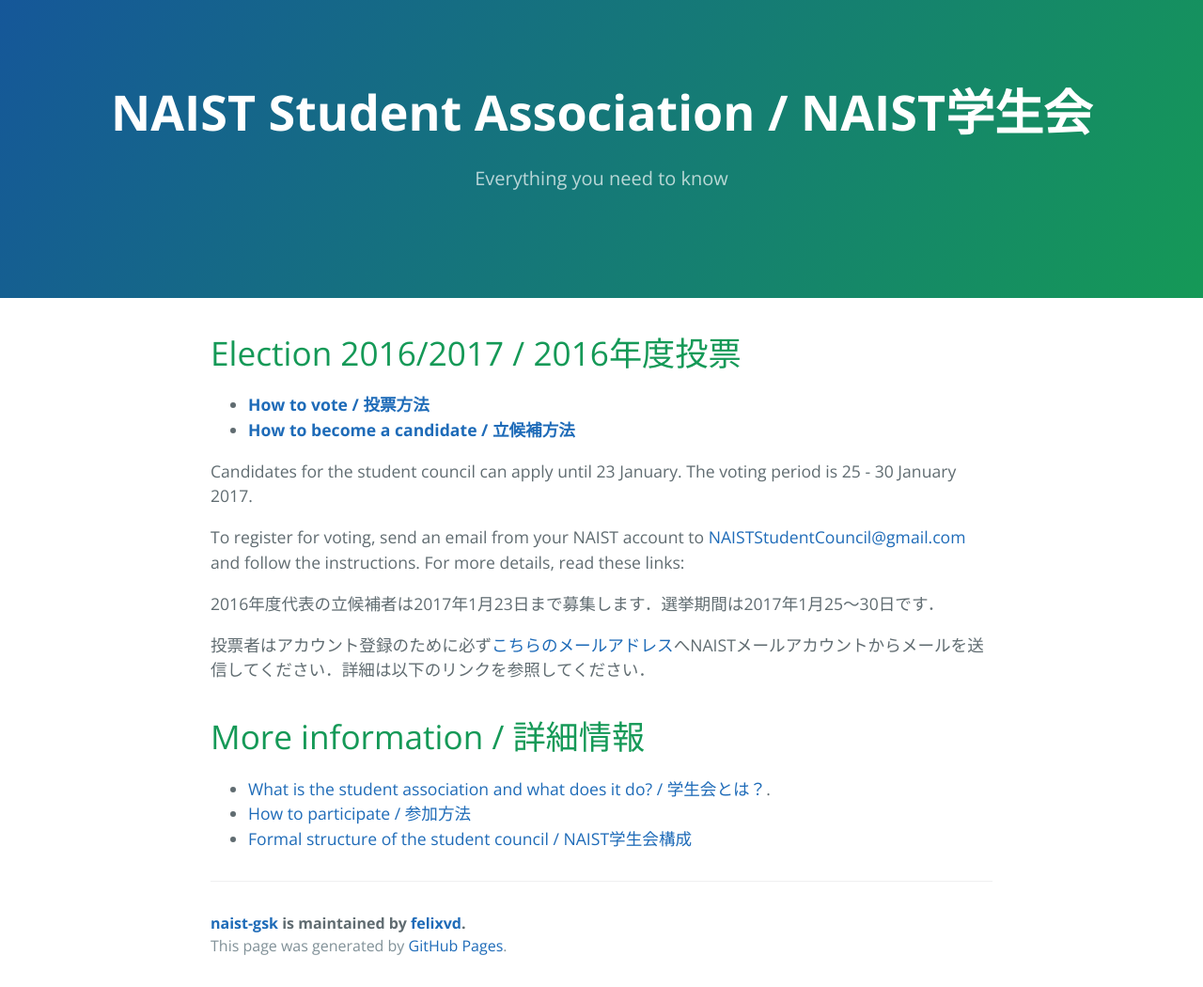
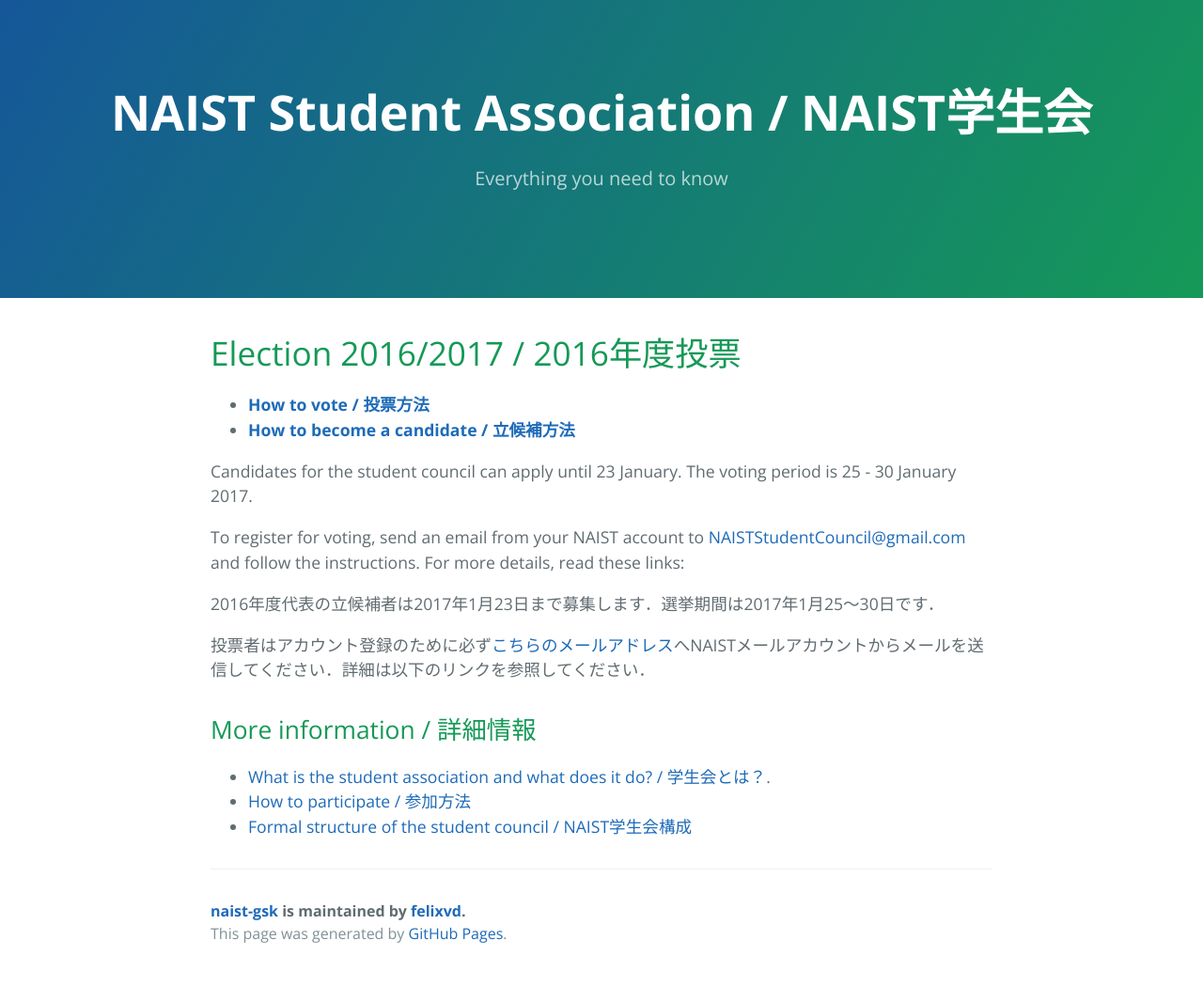
Before and after one commit to felixvd/naist-gsk, a Jekyll site: the page built from index.md, in a window 1280 px wide. Shown: the whole page at 94% size. Built offline with Jekyll 4.4.1, drawn with Linux system fonts in a browser that asks for light colours; our own code applies the rules of GitHub Pages for plain Markdown files.

```diff
--- a/index.md
+++ b/index.md
@@ -15,7 +16,7 @@ To register for voting, send an email from your NAIST account to [NAISTStudentCo
 
 投票者はアカウント登録のために必ず[こちらのメールアドレス](mailto:NAISTStudentCouncil@gmail.com)へNAISTメールアカウントからメールを送信してください．詳細は以下のリンクを参照してください．
 
-# [](#links)More information / 詳細情報
+## [](#links)More information / 詳細情報
 
 * [What is the student association and what does it do? / 学生会とは？](introduction).
 * [How to participate / 参加方法](participate)
```
Also changed, not shown: other parts of index.md (+1 -0 lines).
